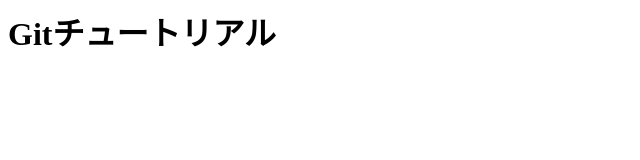
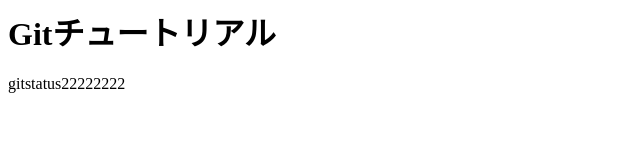
Before and after one commit to Kyota421/git_tutorial, a plain HTML site: page index.html in a window 1280 px wide. Shown: the whole page, without its empty margins (0-640 px from the left). Drawn offline with Linux system fonts and the light colour scheme.

Commit message:
git statusコマンドを追記

```diff
--- a/index.html
+++ b/index.html
@@ -1 +1,2 @@
 <h1>Gitチュートリアル</h1>
+<p>gitstatus22222222</p>
```
